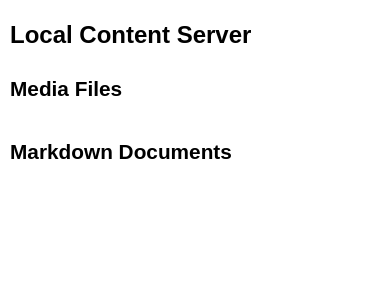
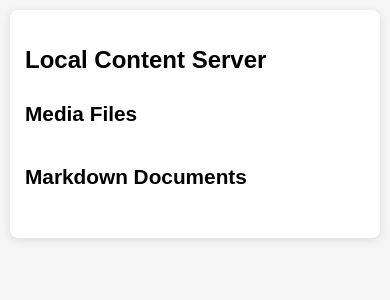
Before and after one commit to Aegeaner/local-servio, a Flask app: page / in a window 390 px wide. Shown: the top 300 px of the page. Run offline with Flask 3, Linux system fonts and the light colour scheme.

Commit message:
UI: Improve layout and MathJax scrolling - Center layout with a max-width container on all pages - Adjust index page to use the container style - Enable horizontal scrolling for long MathJax display equations

```diff
--- a/templates/index.html
+++ b/templates/index.html
@@ -4,7 +4,21 @@
     <meta name="viewport" content="width=device-width, initial-scale=1.0">
     <title>Local Content Server</title>
     <style>
-        body { font-family: Arial, sans-serif; margin: 20px; line-height: 1.6; }
+        body {
+            font-family: Arial, sans-serif;
+            margin: 0;
+            padding: 20px;
+            line-height: 1.6;
+            background-color: #f5f5f5;
+        }
+        .container {
+            max-width: 900px;
+            margin: 0 auto;
+            background: white;
+            padding: 20px;
+            border-radius: 8px;
+            box-shadow: 0 2px 10px rgba(0,0,0,0.1);
+        }
         .section { margin-bottom: 30px; }
         ul { list-style-type: none; padding: 0; }
         li { margin: 8px 0; border-bottom: 1px solid #eee; padding-bottom: 8px; }
@@ -13,7 +27,8 @@
 
         /* Responsive adjustments */
         @media (max-width: 600px) {
-            body { margin: 10px; }
+            body { padding: 10px; }
+            .container { padding: 15px; }
             h1 { font-size: 1.5em; }
             h2 { font-size: 1.3em; }
             h3 { font-size: 1.1em; }
@@ -21,6 +36,7 @@
     </style>
 </head>
 <body>
+    <div class="container">
         <h1>Local Content Server</h1>
 
         <div class="section">
@@ -92,5 +108,6 @@
                 </ul>
             {% endfor %}
         </div>
+    </div>
 </body>
 </html>
--- a/templates/markdown.html
+++ b/templates/markdown.html
@@ -127,6 +127,9 @@
             display: block;
             text-align: center;
             margin: 1em 0;
+            overflow-x: auto;
+            overflow-y: hidden;
+            max-width: 100%;
         }
 
         hr {
--- a/templates/media.html
+++ b/templates/media.html
@@ -10,7 +10,7 @@
             background-color: #f5f5f5;
         }
         .container {
-            max-width: 800px;
+            max-width: 900px;
             margin: 0 auto;
             background: white;
             padding: 20px;
```
Lines whose indentation alone changed are shown as unchanged.
